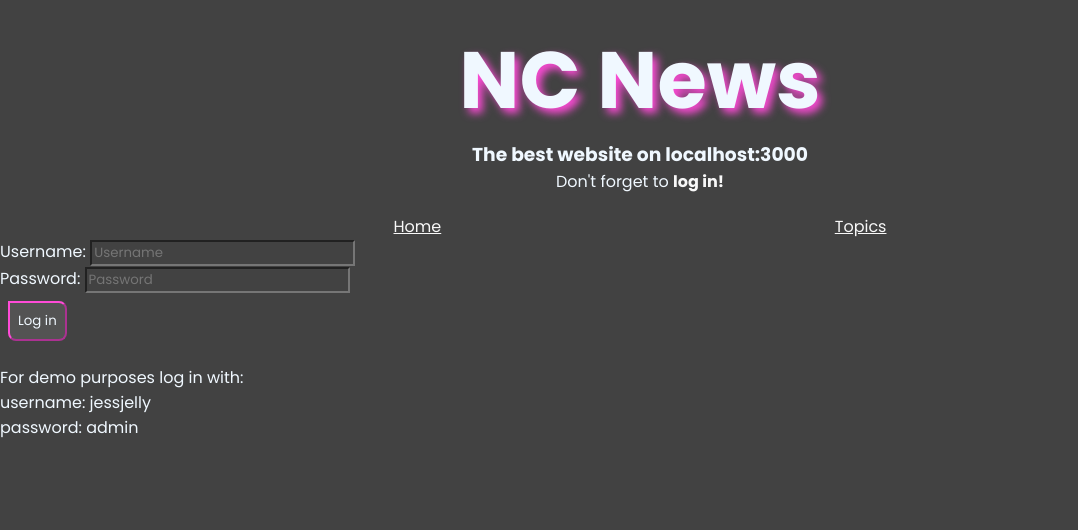
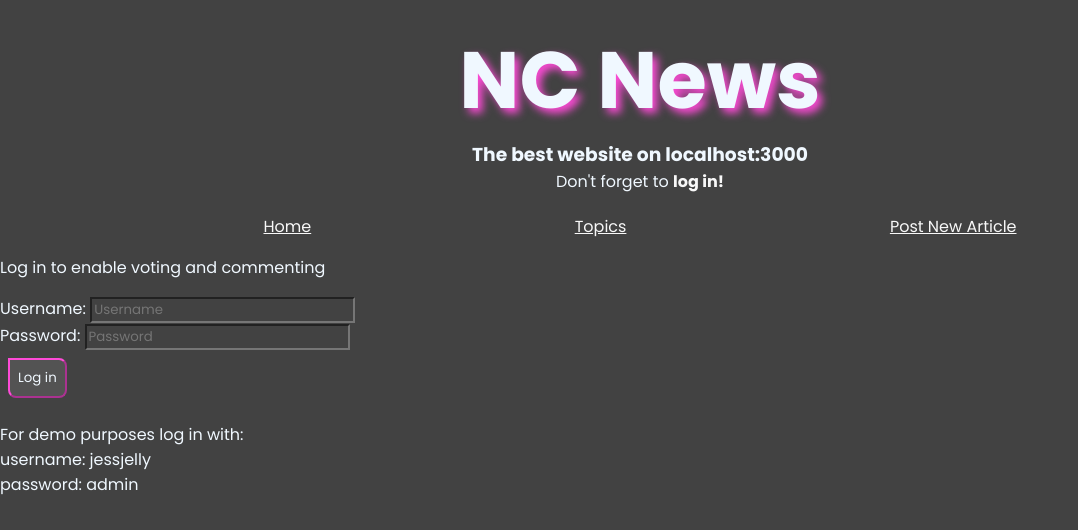
Before and after one commit to ArachnaDude/nc-news-frontend, a React (Create React App) app: page /login in a window 1280 px wide. Shown: the top 530 px of the page, without its empty margins (0-1078 px from the left). Built offline with nearby package versions, Linux system fonts and the light colour scheme.

Commit message:
minor changes

```diff
--- a/src/App.js
+++ b/src/App.js
@@ -22,12 +22,12 @@ function App() {
           <Routes>
             <Route path="/" element={<Articles />} />
             <Route path="/articles" element={<Articles />} />
-            <Route path="/topics" element={<TopicList />} />
-            <Route path="/login" element={<Login />} />
             <Route
               path="/articles/:article_id"
               element={<IndividualArticle />}
             />
+            <Route path="/topics" element={<TopicList />} />
+            <Route path="/login" element={<Login />} />
             <Route path="/users/:username" element={<User />} />
             <Route path="*" element={<ErrorPage />} />
           </Routes>
--- a/src/components/Comment.js
+++ b/src/components/Comment.js
@@ -9,8 +9,6 @@ const Comment = ({ comment, comments, setComments }) => {
   const { loggedInUser } = useContext(UserContext);
 
   const [localVote, setLocalVote] = useState(0);
-
-  // patchCommentVotes needs fixing - patch request only upvotes
 
   const handleVotes = (clickDirection) => {
     setLocalVote((currentValue) => {
--- a/src/components/ErrorPage.js
+++ b/src/components/ErrorPage.js
@@ -1,10 +1,8 @@
 const ErrorPage = ({ status, message }) => {
   return (
-    <>
-      <p>
-        <strong>{status || 404} error:</strong> {message || "page not found"}
-      </p>
-    </>
+    <p>
+      <strong>{status || 404} error:</strong> {message || "page not found"}
+    </p>
   );
 };
 
--- a/src/components/IndividualArticle.js
+++ b/src/components/IndividualArticle.js
@@ -26,11 +26,9 @@ const IndividualArticle = () => {
   useEffect(() => {
     getSingleArticle(article_id)
       .then(({ data }) => {
-        console.log(data.article, "singleArticle");
         setCurrentArticle(data.article);
       })
       .catch(({ response }) => {
-        console.log(response, " article response catchblock");
         setError({ status: response.status, message: response.data.msg });
       });
     getComments(article_id)
--- a/src/components/Login.js
+++ b/src/components/Login.js
@@ -14,6 +14,8 @@ const Login = () => {
   };
   return (
     <>
+      <p>Log in to enable voting and commenting</p>
+
       <form onSubmit={handleSubmit}>
         <label>
           Username:{" "}
--- a/src/components/Nav.js
+++ b/src/components/Nav.js
@@ -6,6 +6,7 @@ const Nav = () => {
     <nav className="navBar">
       <Link to={"/"}>Home</Link>
       <Link to={"/topics"}>Topics</Link>
+      <Link to={"/"}>Post New Article</Link>
     </nav>
   );
 };
```
